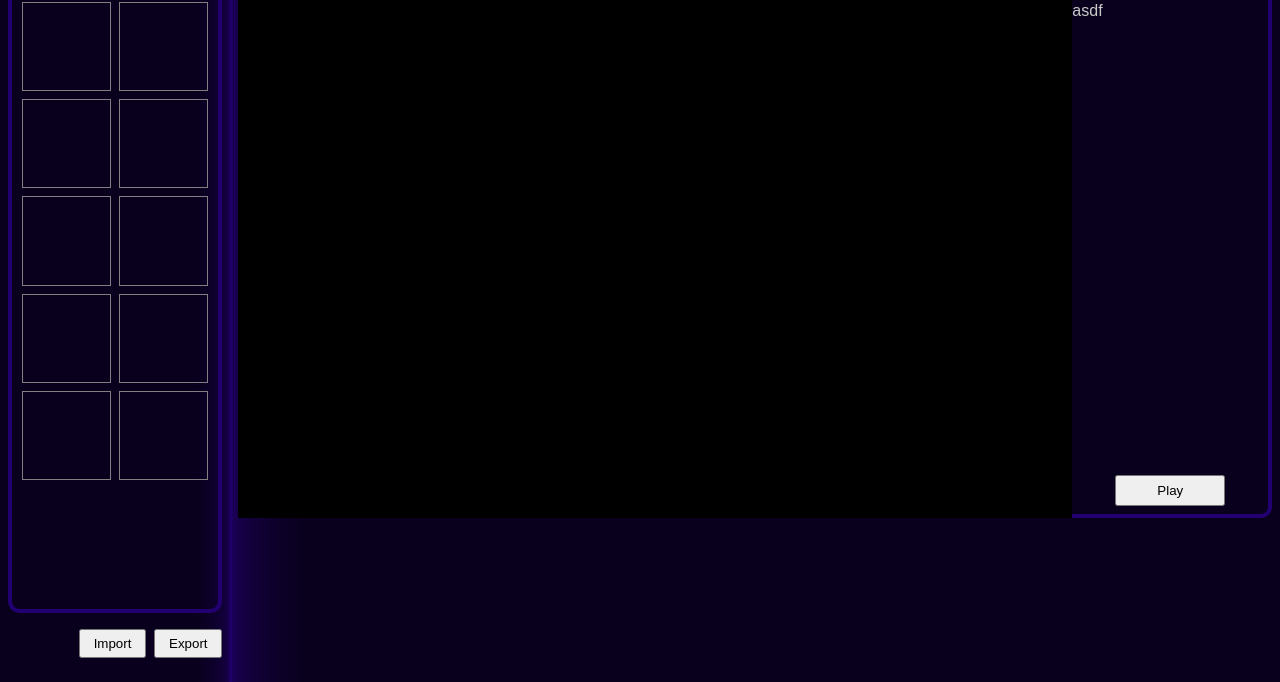
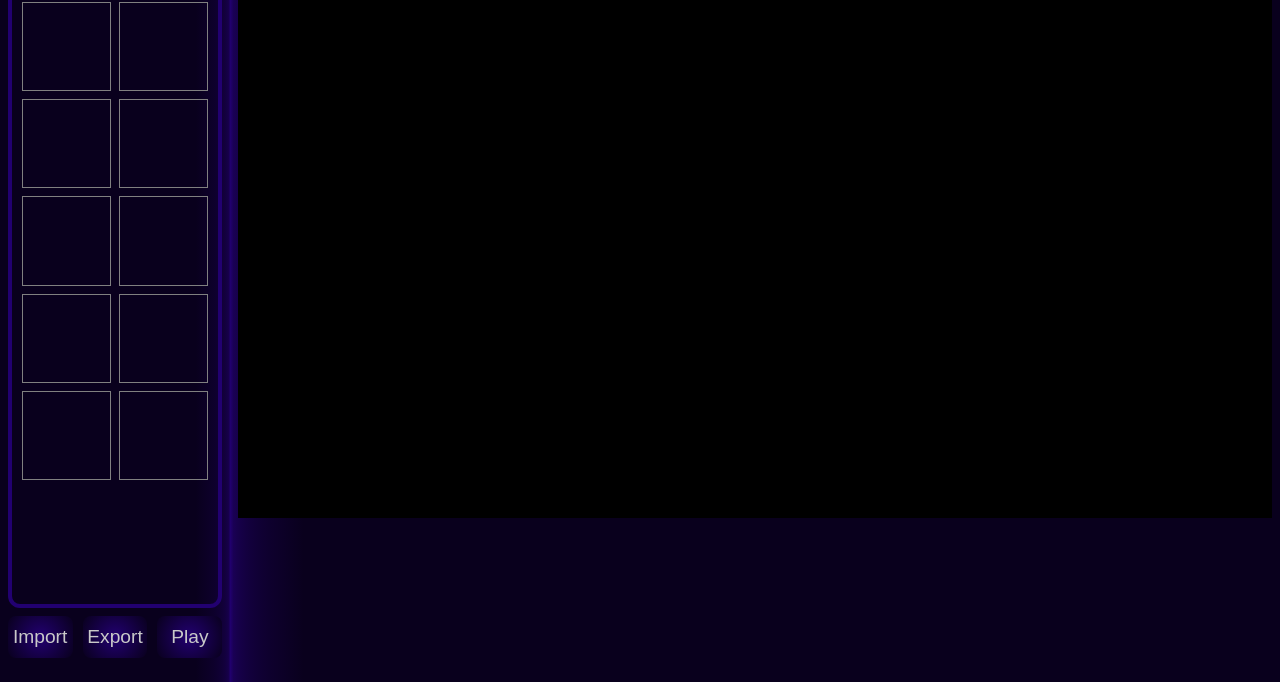
Before and after one commit to Tobias755/Stop-Motion-App, a website built with Vite: page resources/index.html in a window 1280 px wide. Shown: the part 118-800 px from the top of the page. Built offline with nearby package versions, Linux system fonts and the light colour scheme.

Commit message:
zwischencommit für mich 9

```diff
--- a/resources/css/style.css
+++ b/resources/css/style.css
@@ -158,6 +158,7 @@ main {
 
 .thumb-grid {
     padding: 10px;
+    margin-bottom: 1vh;
     border: 4px solid var(--accent-color-light);
     border-radius: 12px;
     corner-shape: squircle;
@@ -214,20 +215,32 @@ main {
 }
 
 .sidebar-footer {
-    display: flex;
-    justify-content: flex-end;
-    gap: 0.5rem;
-    margin-top: 1rem;
+    display: inline-flex;
+    justify-content: space-between;
+    gap: 10px;
 }
 
 .sidebar-footer button {
-    padding: 0.3rem 0.8rem;
+    color: var(--text-color);
+    /*background: var(--accent-color-light);*/
+    background: radial-gradient(circle, var(--accent-color-light), var(--primary-color));
+    font-size: 1.2rem;
+    border: none;
+    border-radius: 8px;
+    corner-shape: squircle;
+    padding: 10px 0;
+    flex: 1 1;
     cursor: pointer;
+    min-width: 0;
+    justify-content: center;
+    align-content: center;
 }
 
 .preview-panel {
-    display: grid;
-    grid-template-columns: 1fr 200px;
+    /*display: grid;*/
+    display: inline-flex;
+    /*grid-template-columns: repeat(auto-fit, 1fr min(200px));*/
+    /*grid-template-columns: 1fr 200px;*/
     /*background: #dedede;*/
     flex: 1;
     /*padding: 1rem;*/
@@ -235,6 +248,7 @@ main {
 }
 
 .controls {
+    min-width: 200px;
     display: flex;
     flex-direction: column;
     gap: 0.8rem;
@@ -244,14 +258,6 @@ main {
     border-radius: 0 0.7em 0.7em 0;
     corner-shape: squircle;
     /*padding: 0.5rem;*/
-}
-
-#playBtn {
-    /*padding: 0.4rem 0.9rem;*/
-    cursor: pointer;
-    margin: auto;
-    margin-bottom: 0.5rem;
-    padding: 0.4rem 2.5rem;
 }
 
 .selected-wrapper {
--- a/resources/index.html
+++ b/resources/index.html
@@ -50,6 +50,7 @@
     <div class="sidebar-footer">
         <button id="importBtn">Import</button>
         <button id="exportBtn">Export</button>
+        <button id="playBtn">Play</button>
     </div>
 </aside>
 
@@ -60,13 +61,14 @@
             <canvas id="onionCanvas"></canvas>
         </div>
 
-        <div class="controls">
-            <div>Filter (not ready yet)</div>
-            <div>asdf</div>
-            <div>asdf</div>
-            <div>asdf</div>
-            <button id="playBtn">Play</button>
-        </div>
+<!--        <div class="controls">-->
+<!--            <div>Filter (not ready yet)</div>-->
+<!--            <div>asdf</div>-->
+<!--            <div>asdf</div>-->
+<!--            <div>asdf</div>-->
+<!--&lt;!&ndash;            <button id="playBtn">Play</button>&ndash;&gt;-->
+<!--        </div>-->
+
     </div>
 
     <div class="carousel" id="carousel"></div>
```
